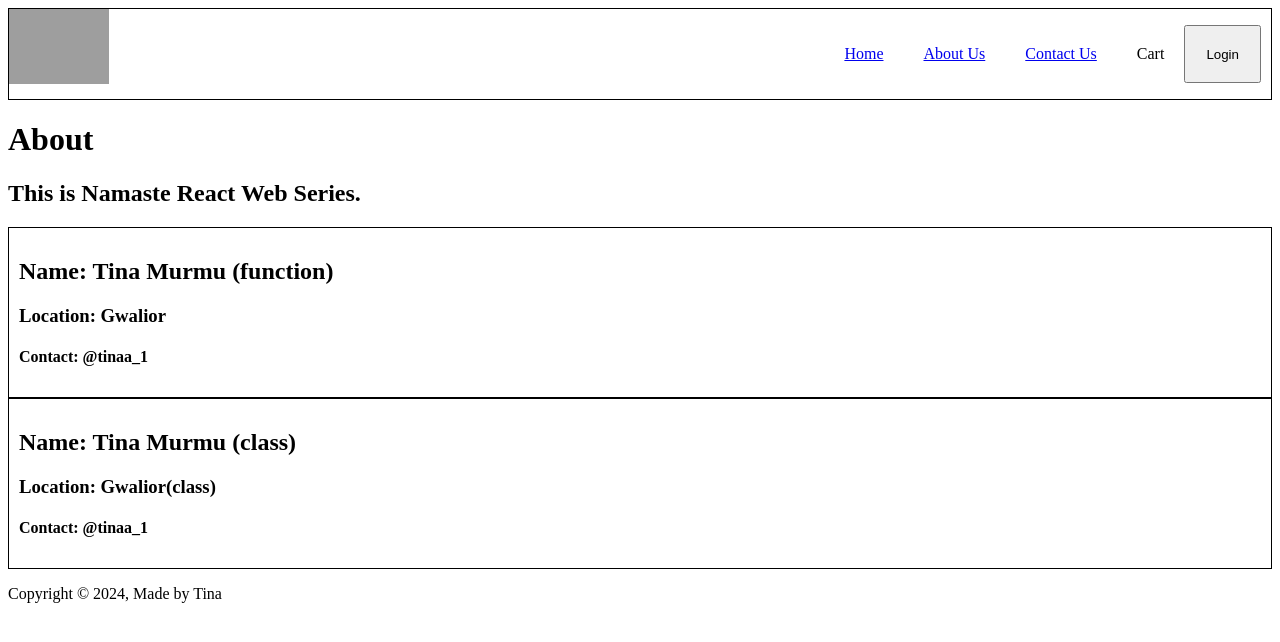
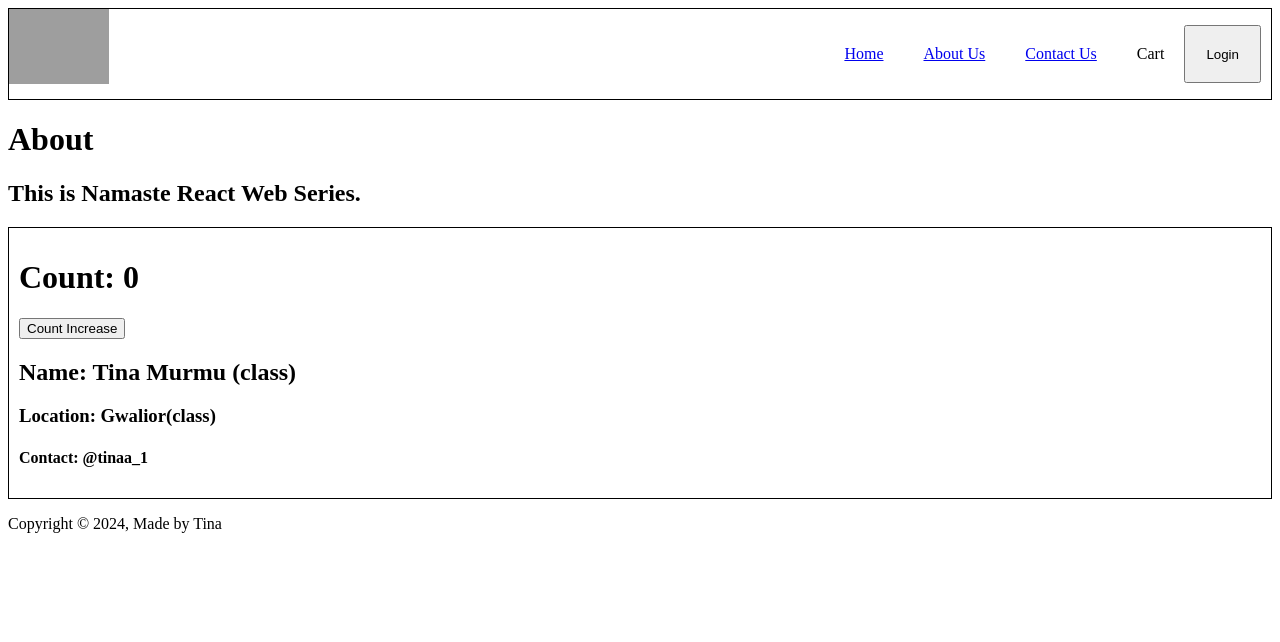
Before and after one commit to Tina067/FoodDeliveryApp, a React (Create React App) app: page /about in a window 1280 px wide. Shown: the top 642 px of the page. Built offline with nearby package versions, Linux system fonts and the light colour scheme; grey boxes are pictures that could not be loaded.

Commit message:
lets get classy part3

```diff
--- a/src/components/About.jsx
+++ b/src/components/About.jsx
@@ -1,5 +1,4 @@
 import React from 'react'
-import User from './User';
 import UserClass from './UserClass';
 
 const About = () => {
@@ -7,7 +6,6 @@
     <div>
         <h1>About</h1>
         <h2>This is Namaste React Web Series.</h2>
-        <User name={"Tina Murmu (function)"}/>
         <UserClass  name = {"Tina Murmu (class)"} location={"Gwalior(class)"}/>
     </div>
 
--- a/src/components/User.jsx
+++ b/src/components/User.jsx
@@ -1,8 +1,14 @@
 import React from 'react';
+import { useState } from 'react';
 
 const User = (props) => {
+    const [count,] = useState(0);
+    const [count2] = useState(2);
+
     return(
         <div className='user-card'>
+            <h1>Count : {count}</h1>
+            <h1>Count2 : {count2}</h1>
             <h2>Name: {props.name}</h2>
             <h3>Location: Gwalior</h3>
             <h4>Contact: @tinaa_1</h4>
--- a/src/components/UserClass.jsx
+++ b/src/components/UserClass.jsx
@@ -5,13 +5,27 @@
     constructor(props){
         super(props);
         console.log(props);
+
+        this.state = {
+            count:0,
+        };
     }
 
 
     render() {
         const {name, location} = this.props;
+        const {count} = this.state;
+
         return(
             <div className="user-card">
+                <h1>Count: {count}</h1>
+                <button
+                onClick ={() => {
+                    this.setState({
+                        count: this.state.count + 1,
+                    })
+                }}
+                >Count Increase</button>
                 <h2>Name: {name}</h2>
                 <h3>Location: {location}</h3>
                 <h4>Contact: @tinaa_1</h4>
```
